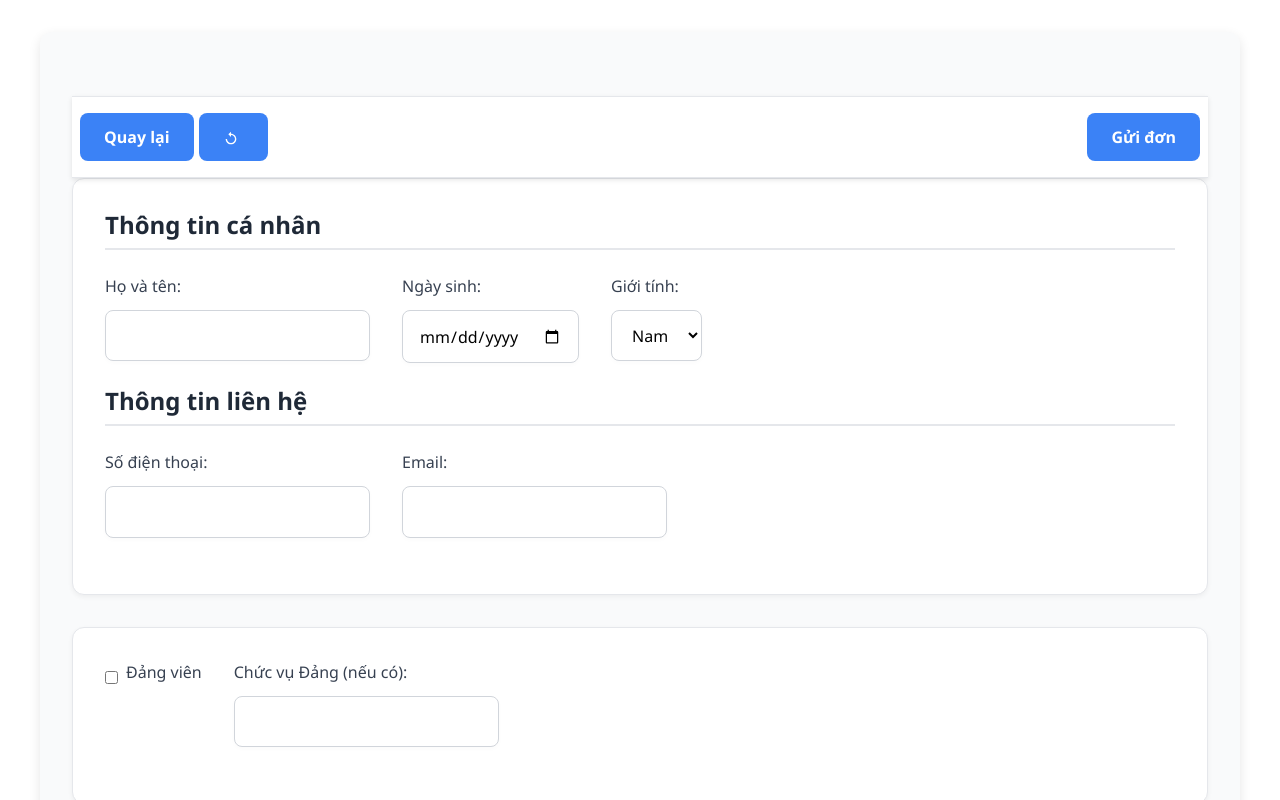
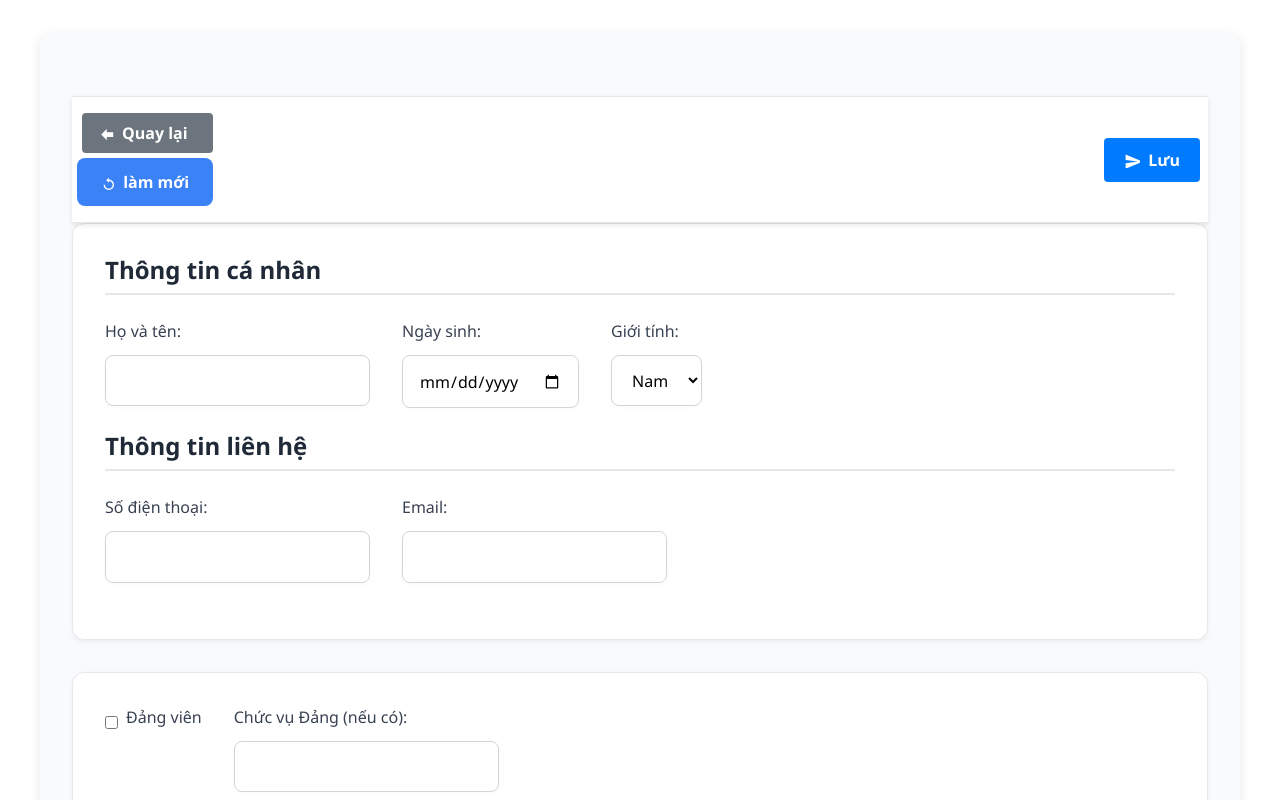
Before and after one commit to khanhle2003/managegroup-fe, an Angular app in the folder managefe/: page /add-data in a window 1280 px wide. Shown: the top 800 px of the page. Built offline with nearby package versions, Linux system fonts and the light colour scheme.

Commit message:
sửa giao diện nút

```diff
--- a/managefe/src/app/components/add/add.component.html
+++ b/managefe/src/app/components/add/add.component.html
@@ -2,16 +2,26 @@
   <form (ngSubmit)="saveData()">
     <div class="form-actions">
         <div style="max-height:72;">
-            <a href="/data-table"  style="margin-left: 8px;" class="btn btn-back">Quay lại</a>
-            <button style="margin-left: 5px;" type="reset" class="btn btn-reset">
-              <svg xmlns="http://www.w3.org/2000/svg" viewBox="0 0 24 24" width="16" height="16" style="vertical-align: middle; margin-right: 5px;">
+          <a href="/data-table" style="margin-left: 10px; padding: 8px 16px; background-color: #6c757d; color: white; text-decoration: none; border: none; border-radius: 4px; display: flex; align-items: center; gap: 8px; cursor: pointer;" class="btn btn-back">
+            <svg xmlns="http://www.w3.org/2000/svg" viewBox="0 0 20 20" width="16" height="16" fill="currentColor">
+              <path d="M11 19l-7-7 7-7v4h8v6h-8v4z"></path>
+            </svg>
+            Quay lại
+          </a>
+            <button style="margin-left: 5px; margin-top: 5px;" type="reset" class="btn btn-reset">
+              <svg xmlns="http://www.w3.org/2000/svg" viewBox="0 0 20 20" width="13" height="13" style="vertical-align: middle; margin-right: 5px;">
                 <path d="M0 0h24v24H0z" fill="none"/>
                 <path d="M12 4V1L8 5l4 4V6c3.3 0 6 2.7 6 6s-2.7 6-6 6-6-2.7-6-6H4c0 4.4 3.6 8 8 8s8-3.6 8-8-3.6-8-8-8z" fill="currentColor"/>
               </svg>
-
+              làm mới
             </button>
         </div>
-        <button type="submit" style="margin-right: 8px;" class="btn btn-submit">Gửi đơn</button>
+        <button type="submit" style="margin-right: 8px; padding: 10px 20px; background-color: #007bff; color: white; border: none; border-radius: 4px; display: flex; align-items: center; gap: 8px; cursor: pointer;" class="btn btn-submit">
+          <svg xmlns="http://www.w3.org/2000/svg" viewBox="0 0 20 20" width="16" height="16" fill="currentColor">
+            <path d="M2 21l21-9-21-9v7l15 2-15 2v7z"></path>
+          </svg>
+          Lưu
+        </button>
     </div>
       <section class="form-section">
           <h2 class="section-title">Thông tin cá nhân</h2>
--- a/managefe/src/app/components/datatable/datatable.component.html
+++ b/managefe/src/app/components/datatable/datatable.component.html
@@ -40,13 +40,27 @@
   </div>
 
   <div style="display: flex; align-items: center; gap: 10px;">
-    <button (click)="filterData()" style="padding: 5px 10px;background-color: rgb(53, 215, 126);">Tìm kiếm</button>
-    <button (click)="resetFilters()" style="padding: 5px 10px; margin: 0 10px;background-color: #d54d4d;">Reset</button>
+    <button (click)="filterData()" style="padding: 5px 10px; display: flex; align-items: center; gap: 8px;">
+      <svg xmlns="http://www.w3.org/2000/svg" viewBox="0 0 24 24" width="16" height="16" fill="currentColor">
+        <path d="M10 2a8 8 0 015.938 13.379l4.621 4.622a1 1 0 01-1.414 1.414l-4.622-4.621A8 8 0 1110 2zm0 2a6 6 0 100 12 6 6 0 000-12z"></path>
+      </svg>
+
+    </button>
+    <button (click)="resetFilters()" style="padding: 5px 10px; margin: 0 10px; background-color: #d54d4d; color: white; border: none; border-radius: 4px; display: flex; align-items: center; gap: 5px; cursor: pointer;">
+  <svg xmlns="http://www.w3.org/2000/svg" viewBox="0 0 24 24" width="16" height="16" fill="currentColor">
+    <path d="M12 4V1L8 5l4 4V6c3.3 0 6 2.7 6 6s-2.7 6-6 6-6-2.7-6-6H4c0 4.4 3.6 8 8 8s8-3.6 8-8-3.6-8-8-8z"></path>
+  </svg>
+
+</button>
   </div>
 
   <div>
-    <a href="/login" style="padding: 5px 10px; background-color: #000000; color: white; text-decoration: none; border: none; border-radius: 5px; cursor: pointer;">Logout</a>
-  </div>
+<a href="/login" style="padding: 5px 10px; background-color: #000000; color: white; text-decoration: none; border: none; border-radius: 5px; cursor: pointer; display: flex; align-items: center; gap: 8px;">
+  <svg xmlns="http://www.w3.org/2000/svg" viewBox="0 0 24 24" width="16" height="16" fill="currentColor">
+    <path d="M10 2h4a2 2 0 012 2v4h-2V4h-4v16h4v-4h2v4a2 2 0 01-2 2h-4a2 2 0 01-2-2V4a2 2 0 012-2zm6.293 9l-1.414 1.414L19.586 16H9v2h10.586l-4.707 4.707L16.293 22 22 16.293 16.293 9z"></path>
+  </svg>
+Đăng xuất
+</a>  </div>
 </div>
 
 <div style="max-height: 72vh; overflow-y: auto; overflow-x: auto; margin: 5px 0; border: 1px solid #ffffff; border-radius: 10px;margin-top: 20;">
```
